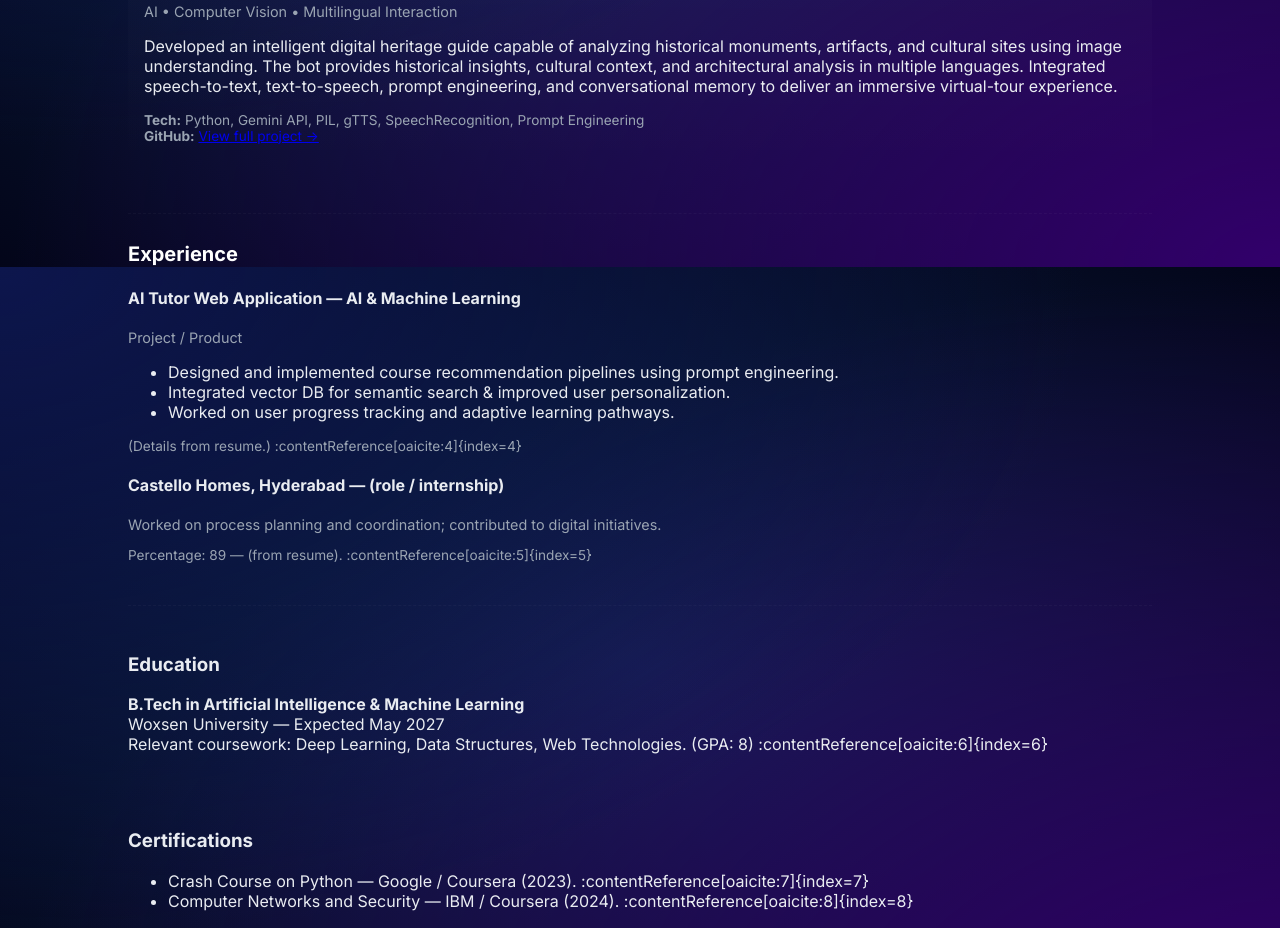
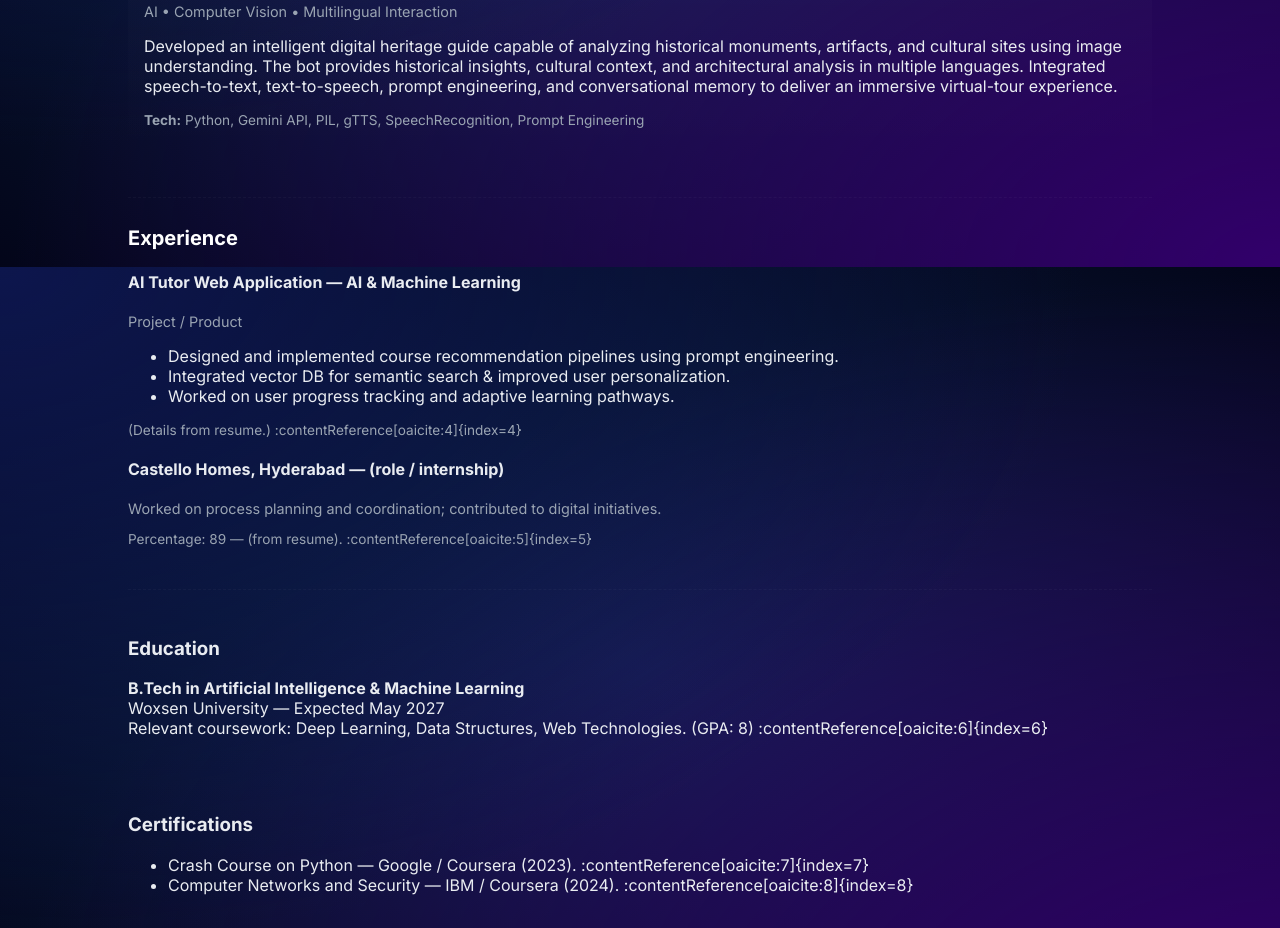
Before and after one commit to 4prudhviN/Portfolio, a plain HTML site: page index.html in a window 1280 px wide. Shown: the part 1333-2261 px from the top of the page. Drawn offline with Linux system fonts and the light colour scheme.

Commit message:
Update index.html

```diff
--- a/index.html
+++ b/index.html
@@ -110,7 +110,6 @@
 
   <p class="project-tech">
     <strong>Tech:</strong> Python, Gemini API, PIL, gTTS, SpeechRecognition, Prompt Engineering<br>
-    <strong>GitHub:</strong> <a href="YOUR_GITHUB_LINK_HERE" target="_blank">View full project →</a>
   </p>
 </article>
 
```
